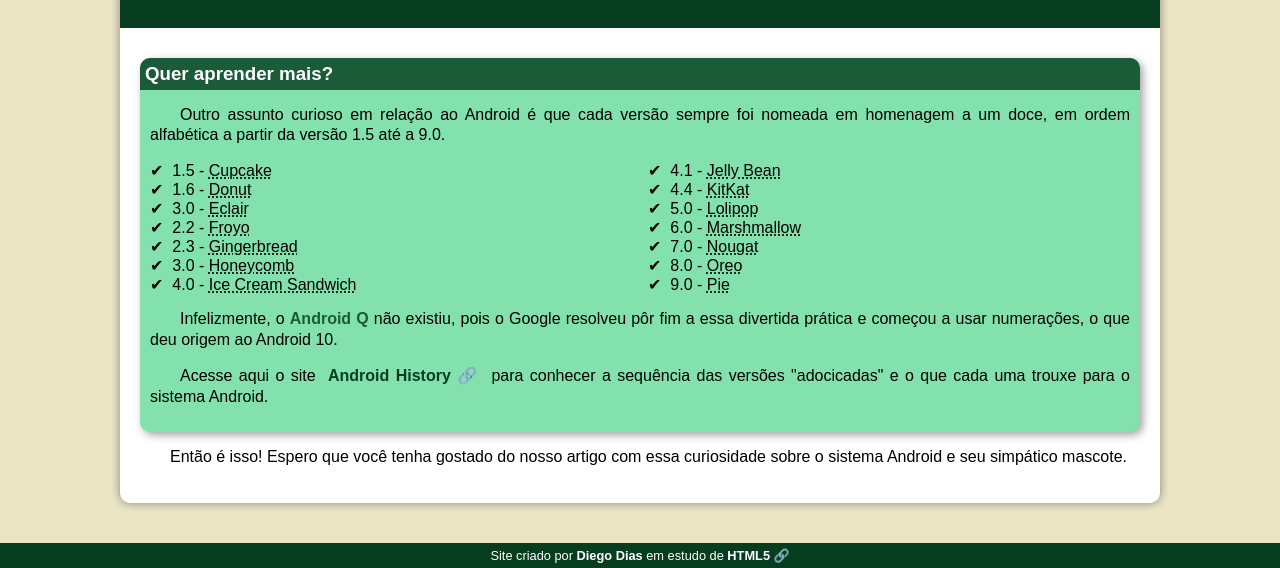
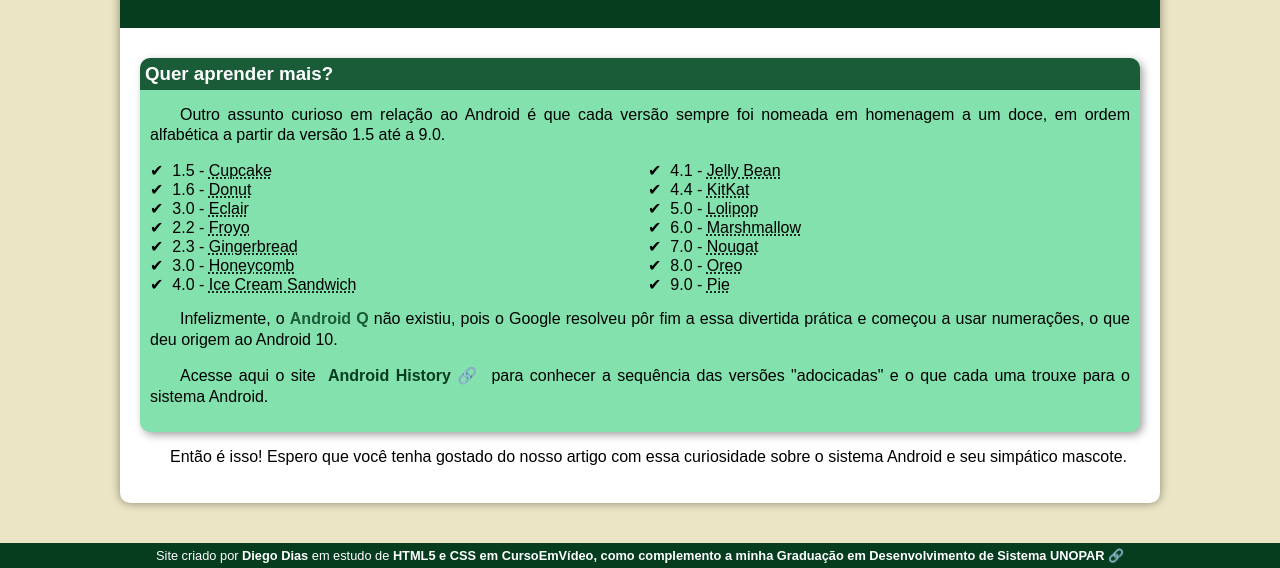
Before and after one commit to d2py/html-css, a plain HTML site: page desafios/des004/android.html in a window 1280 px wide. Shown: the part 2659-3227 px from the top of the page. Drawn offline with Linux system fonts and the light colour scheme; a web font is replaced by a local one.

Commit message:
Atualização no código na tag "footer"r

```diff
--- a/desafios/des004/android.html
+++ b/desafios/des004/android.html
@@ -148,7 +148,7 @@
         </article>
     </main>
     <footer>
-        <p>Site criado por<a href="https://github.com/d2py"> Diego Dias</a> em estudo de <a href="https://dev.w3.org/html5/spec-LC/" target="_blank" class="externo">HTML5</a></p>
+        <p>Site criado por<a href="https://github.com/d2py"> Diego Dias</a> em estudo de <a href="https://dev.w3.org/html5/spec-LC/" target="_blank" class="externo">HTML5 e CSS em CursoEmVídeo, como complemento a minha Graduação em Desenvolvimento de Sistema UNOPAR</a></p>
     </footer>
 </body>
 </html>
```
